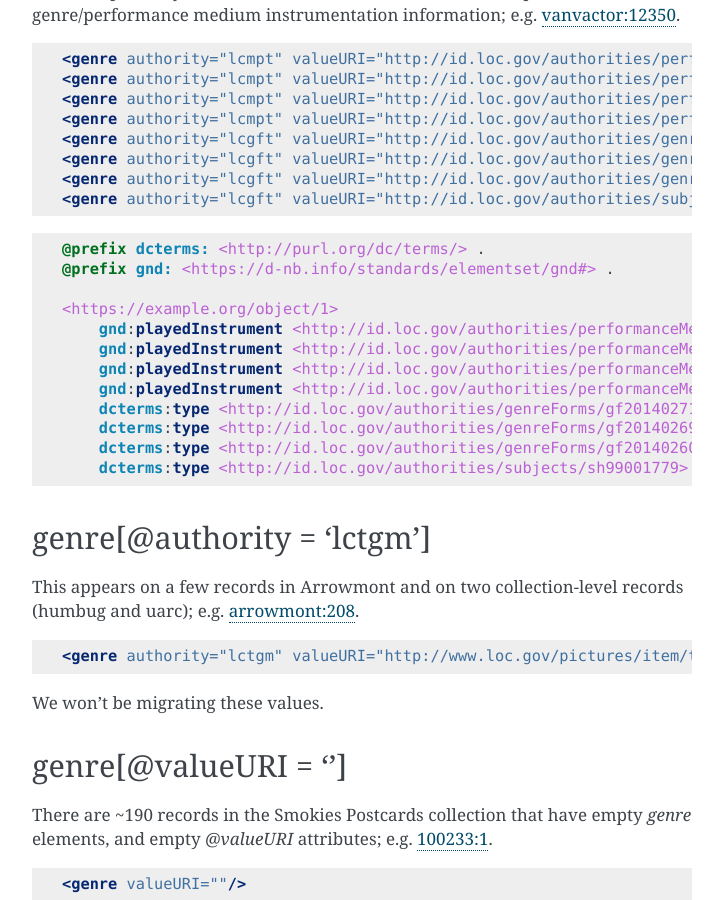
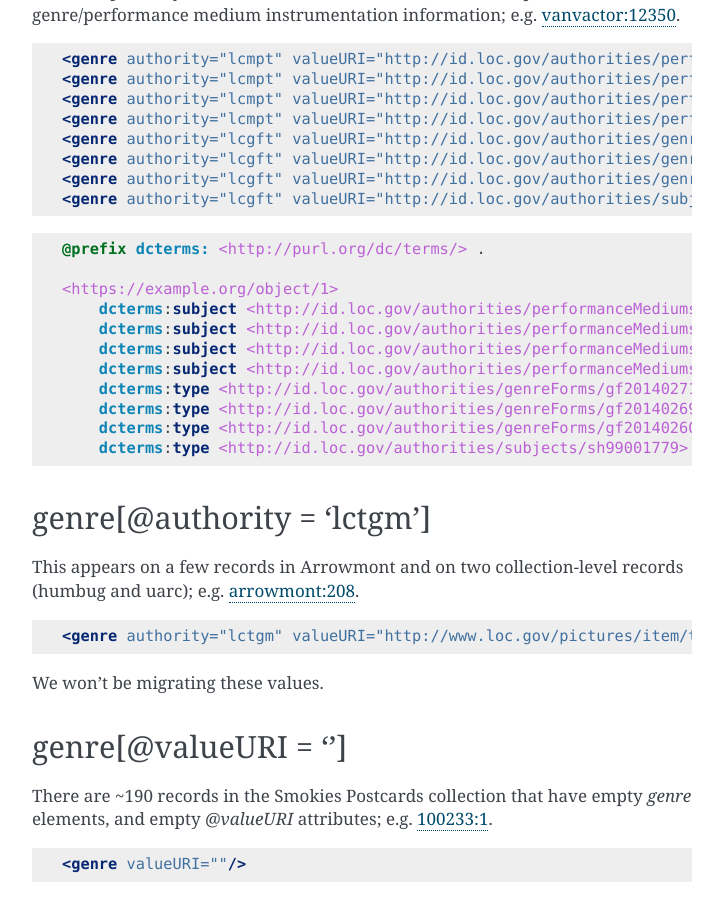
Before and after one commit to UTKcataloging/mods_to_rdf, a Sphinx documentation site: the page built from docs/source/top_level_elements/genre.rst, in a window 1280 px wide and 900 px high, scrolled down 2227 px. Shown: the whole window, without its empty margins (388-1111 px from the left). Built offline with Sphinx 7.4.7, drawn with Linux system fonts in a browser that asks for light colours; formulas are drawn with MathJax 3.

Commit message:
Update predicates for `@authority='lcmpt'`

```diff
--- a/docs/source/top_level_elements/genre.rst
+++ b/docs/source/top_level_elements/genre.rst
@@ -129,13 +129,12 @@ genre[@authority = 'lcmpt']
 .. code-block:: turtle
 
     @prefix dcterms: <http://purl.org/dc/terms/> .
-    @prefix gnd: <https://d-nb.info/standards/elementset/gnd#> .
 
     <https://example.org/object/1>
-        gnd:playedInstrument <http://id.loc.gov/authorities/performanceMediums/mp2013015074> ;
-        gnd:playedInstrument <http://id.loc.gov/authorities/performanceMediums/mp2013015342> ;
-        gnd:playedInstrument <http://id.loc.gov/authorities/performanceMediums/mp2013015748> ;
-        gnd:playedInstrument <http://id.loc.gov/authorities/performanceMediums/mp2013015540> ;
+        dcterms:subject <http://id.loc.gov/authorities/performanceMediums/mp2013015074> ;
+        dcterms:subject <http://id.loc.gov/authorities/performanceMediums/mp2013015342> ;
+        dcterms:subject <http://id.loc.gov/authorities/performanceMediums/mp2013015748> ;
+        dcterms:subject <http://id.loc.gov/authorities/performanceMediums/mp2013015540> ;
         dcterms:type <http://id.loc.gov/authorities/genreForms/gf2014027156> ;
         dcterms:type <http://id.loc.gov/authorities/genreForms/gf2014026956> ;
         dcterms:type <http://id.loc.gov/authorities/genreForms/gf2014026097> ;
```
